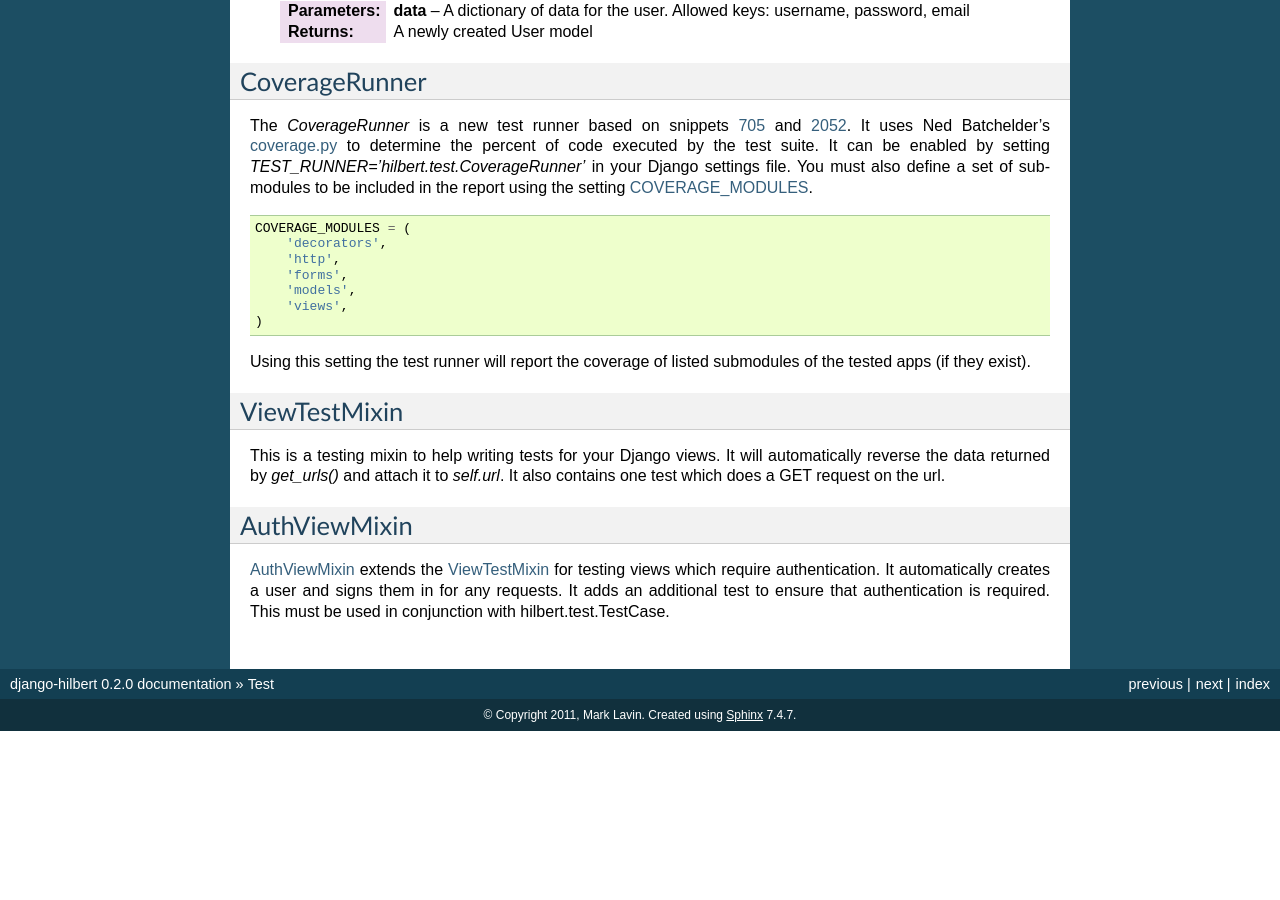
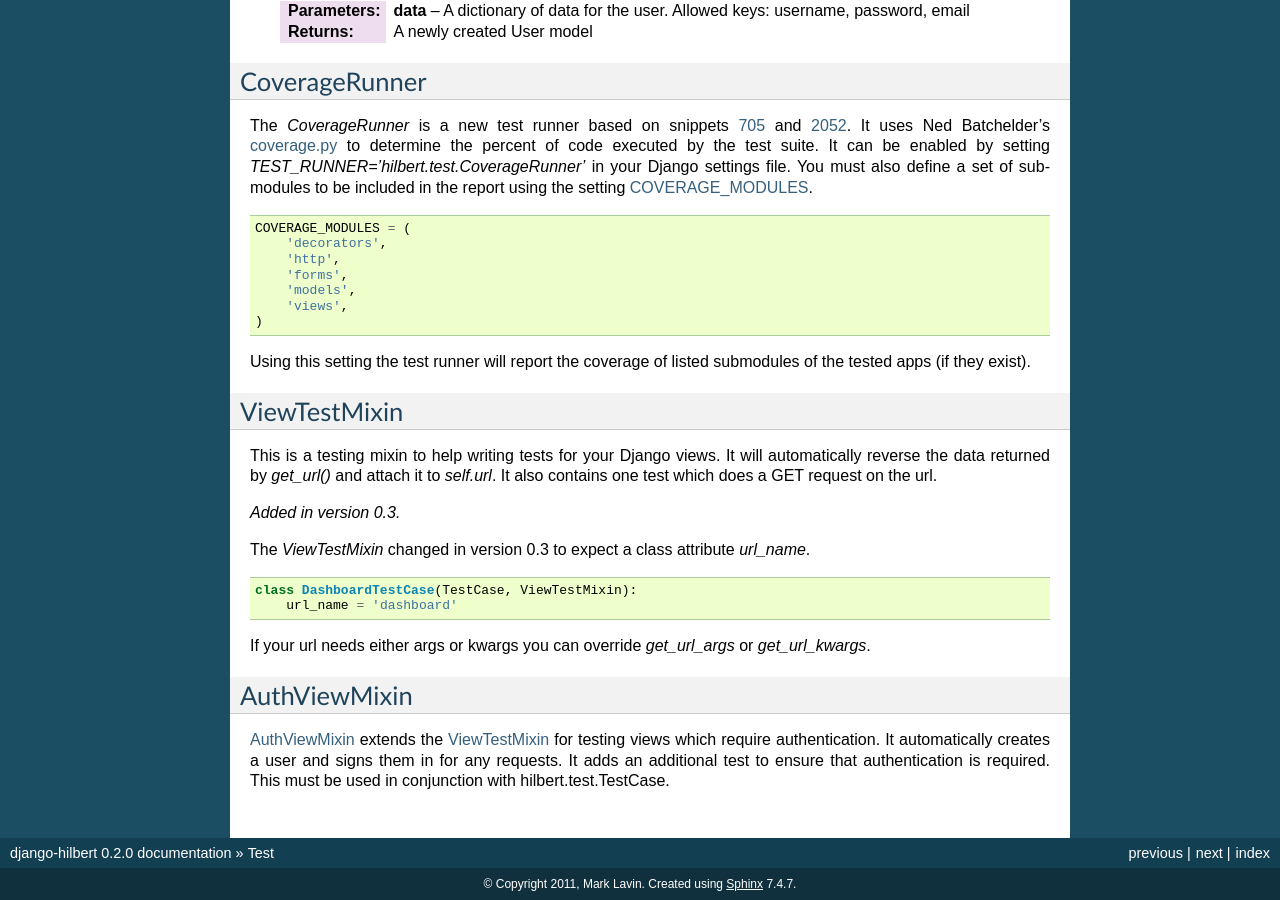
Before and after one commit to mlavin/django-hilbert, a Sphinx documentation site: the page built from docs/test.rst, in a window 1280 px wide and 900 px high, scrolled down 723 px. Built offline with Sphinx 7.4.7, drawn with Linux system fonts in a browser that asks for light colours; before the commit the page ends 1454 px from its top, so only the background shows below that.

Commit message:
Note on test changes.

```diff
--- a/docs/test.rst
+++ b/docs/test.rst
@@ -83,8 +83,20 @@ ViewTestMixin
 --------------------------------------
 
 This is a testing mixin to help writing tests for your Django views. It will automatically
-reverse the data returned by `get_urls()` and attach it to `self.url`. It also contains
+reverse the data returned by `get_url()` and attach it to `self.url`. It also contains
 one test which does a GET request on the url.
+
+.. versionadded:: 0.3
+
+The `ViewTestMixin` changed in version 0.3 to expect a class attribute `url_name`.
+
+.. code-block:: python
+
+    class DashboardTestCase(TestCase, ViewTestMixin):
+        url_name = 'dashboard'
+
+If your url needs either args or kwargs you can override `get_url_args` or
+`get_url_kwargs`.
 
 
 .. _AuthViewMixin:
```
